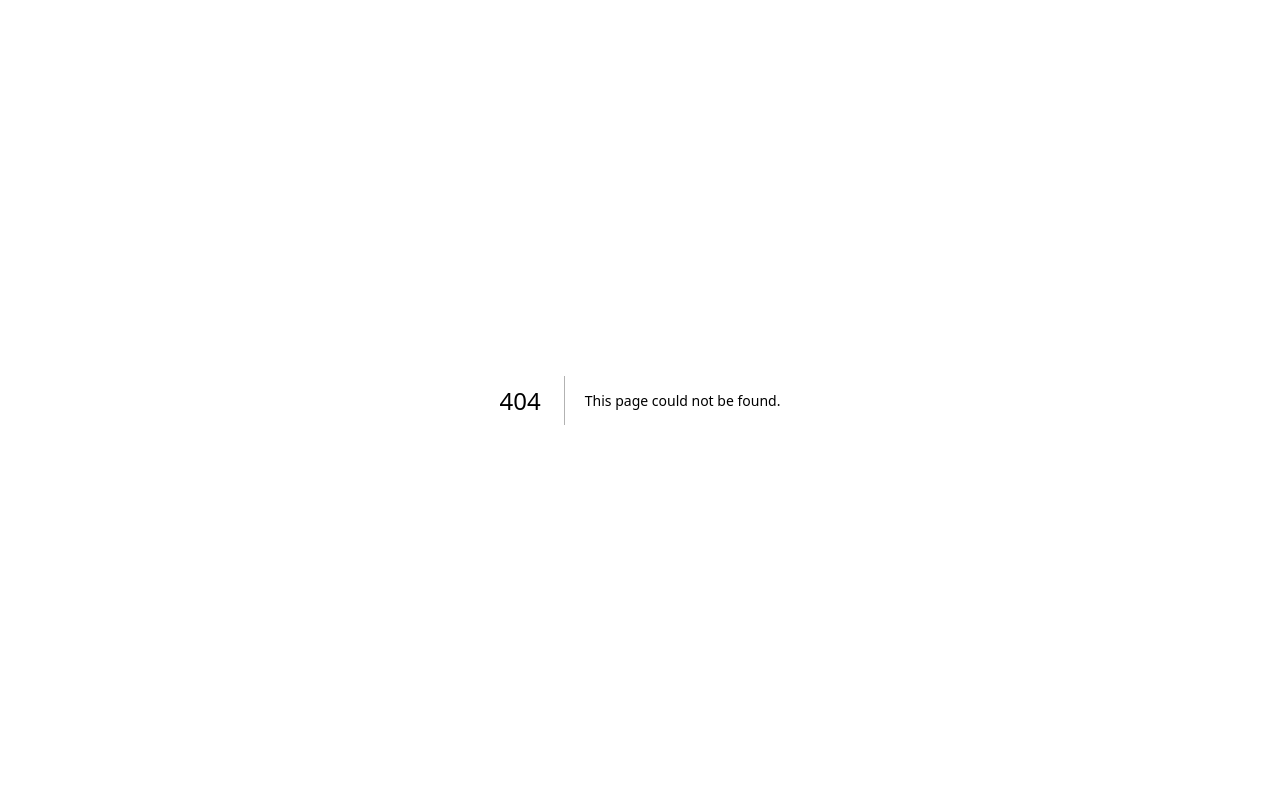
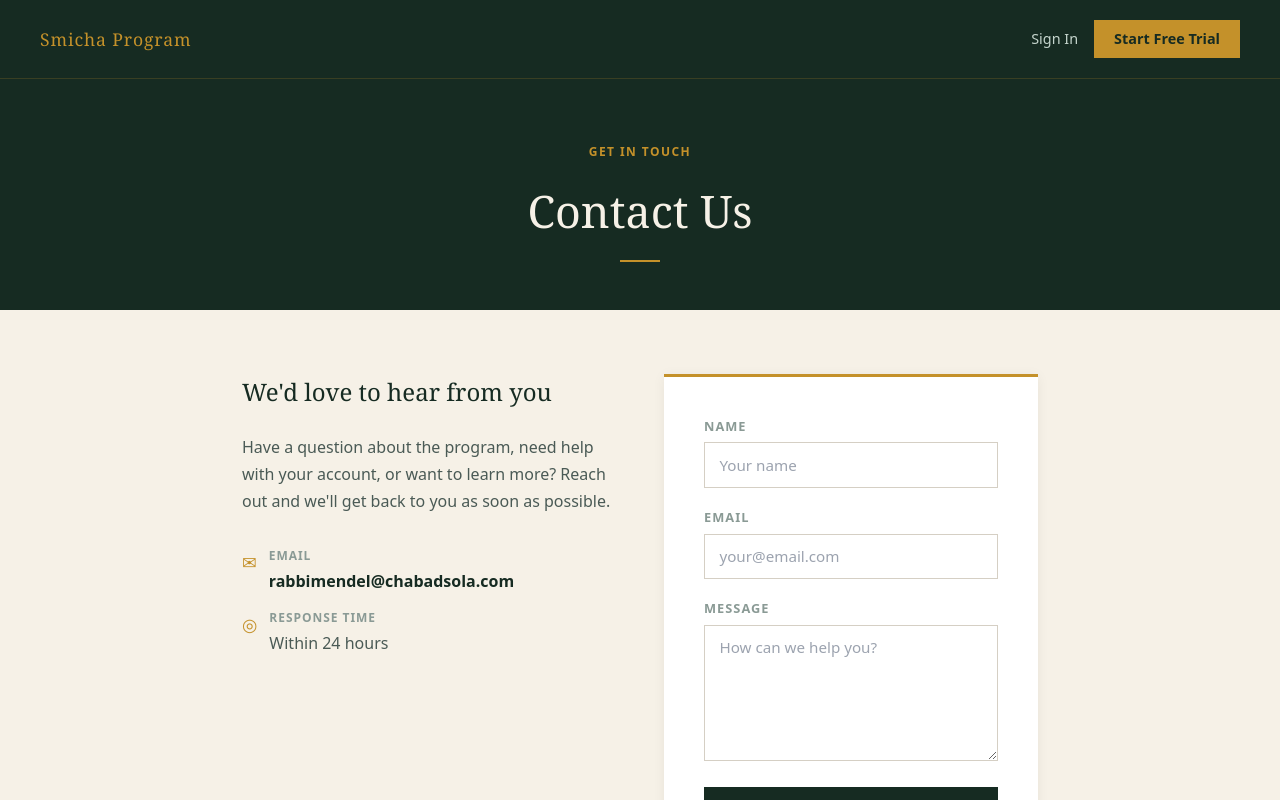
Before and after one commit to mendelz57/Smicha-Program-, a Next.js app: page /contact in a window 1280 px wide. Before the commit this address had no page. Shown: the top 800 px of the page. Built offline with nearby package versions, Linux system fonts and the light colour scheme.

Commit message:
Add Contact Us page and nav link

```diff
--- /dev/null
+++ b/app/contact/page.tsx
@@ -0,0 +1,127 @@
+'use client';
+import { useState } from 'react';
+import Link from 'next/link';
+
+export default function ContactPage() {
+  const [form, setForm] = useState({ name: '', email: '', message: '' });
+  const [sent, setSent] = useState(false);
+
+  async function handleSubmit(e: React.FormEvent) {
+    e.preventDefault();
+    // For now just show success — email integration can be added later
+    setSent(true);
+  }
+
+  return (
+    <div style={{ minHeight: '100vh', fontFamily: 'system-ui, sans-serif', background: '#F6F1E7' }}>
+      {/* Nav */}
+      <nav style={{ display: 'flex', justifyContent: 'space-between', alignItems: 'center', padding: '1.25rem 2.5rem', borderBottom: '1px solid rgba(196,145,42,0.2)', background: '#162B22' }}>
+        <Link href="/" style={{ fontFamily: 'Georgia, serif', fontSize: '1.1rem', letterSpacing: '0.05em', color: '#C4912A', textDecoration: 'none' }}>
+          Smicha Program
+        </Link>
+        <div style={{ display: 'flex', gap: '1rem', alignItems: 'center' }}>
+          <Link href="/login" style={{ color: '#C4D4CC', fontSize: '0.9rem', textDecoration: 'none' }}>Sign In</Link>
+          <Link href="/register" style={{ background: '#C4912A', color: '#162B22', padding: '0.5rem 1.25rem', fontSize: '0.9rem', fontWeight: '600', textDecoration: 'none' }}>
+            Start Free Trial
+          </Link>
+        </div>
+      </nav>
+
+      {/* Header */}
+      <div style={{ background: '#162B22', padding: '4rem 2rem 3rem', textAlign: 'center' }}>
+        <p style={{ fontSize: '0.75rem', letterSpacing: '0.12em', textTransform: 'uppercase', color: '#C4912A', fontWeight: '600', marginBottom: '1rem' }}>Get in Touch</p>
+        <h1 style={{ fontFamily: 'Georgia, serif', fontSize: 'clamp(2rem, 4vw, 2.8rem)', fontWeight: '400', color: '#F6F1E7', marginBottom: '1rem' }}>Contact Us</h1>
+        <div style={{ width: '2.5rem', height: '2px', background: '#C4912A', margin: '0 auto' }}></div>
+      </div>
+
+      {/* Content */}
+      <div style={{ maxWidth: '860px', margin: '0 auto', padding: '4rem 2rem', display: 'grid', gridTemplateColumns: 'repeat(auto-fit, minmax(280px, 1fr))', gap: '3rem' }}>
+
+        {/* Contact info */}
+        <div>
+          <h2 style={{ fontFamily: 'Georgia, serif', fontSize: '1.5rem', fontWeight: '400', color: '#162B22', marginBottom: '1.5rem' }}>We'd love to hear from you</h2>
+          <p style={{ color: '#4A5A55', lineHeight: 1.7, marginBottom: '2rem' }}>
+            Have a question about the program, need help with your account, or want to learn more? Reach out and we'll get back to you as soon as possible.
+          </p>
+          <div style={{ display: 'flex', flexDirection: 'column', gap: '1rem' }}>
+            <div style={{ display: 'flex', alignItems: 'flex-start', gap: '0.75rem' }}>
+              <span style={{ color: '#C4912A', fontSize: '1.1rem', marginTop: '2px' }}>✉</span>
+              <div>
+                <div style={{ fontSize: '0.75rem', textTransform: 'uppercase', letterSpacing: '0.08em', color: '#8A9A95', fontWeight: '600', marginBottom: '0.25rem' }}>Email</div>
+                <a href="mailto:rabbimendel@chabadsola.com" style={{ color: '#162B22', fontWeight: '600', textDecoration: 'none' }}>rabbimendel@chabadsola.com</a>
+              </div>
+            </div>
+            <div style={{ display: 'flex', alignItems: 'flex-start', gap: '0.75rem' }}>
+              <span style={{ color: '#C4912A', fontSize: '1.1rem', marginTop: '2px' }}>◎</span>
+              <div>
+                <div style={{ fontSize: '0.75rem', textTransform: 'uppercase', letterSpacing: '0.08em', color: '#8A9A95', fontWeight: '600', marginBottom: '0.25rem' }}>Response Time</div>
+                <span style={{ color: '#4A5A55' }}>Within 24 hours</span>
+              </div>
+            </div>
+          </div>
+        </div>
+
+        {/* Form */}
+        <div style={{ background: '#fff', borderTop: '3px solid #C4912A', padding: '2.5rem', boxShadow: '0 2px 12px rgba(0,0,0,0.06)' }}>
+          {sent ? (
+            <div style={{ textAlign: 'center', padding: '2rem 0' }}>
+              <div style={{ fontSize: '2.5rem', marginBottom: '1rem' }}>✓</div>
+              <h3 style={{ fontFamily: 'Georgia, serif', fontSize: '1.4rem', fontWeight: '400', color: '#162B22', marginBottom: '0.75rem' }}>Message Sent</h3>
+              <p style={{ color: '#4A5A55', lineHeight: 1.6 }}>Thank you for reaching out. We'll be in touch within 24 hours.</p>
+              <button onClick={() => setSent(false)} style={{ marginTop: '1.5rem', background: 'none', border: '1px solid #C4912A', color: '#C4912A', padding: '0.6rem 1.5rem', cursor: 'pointer', fontSize: '0.9rem' }}>
+                Send another message
+              </button>
+            </div>
+          ) : (
+            <form onSubmit={handleSubmit} style={{ display: 'flex', flexDirection: 'column', gap: '1.25rem' }}>
+              <div>
+                <label style={{ display: 'block', fontSize: '0.8rem', textTransform: 'uppercase', letterSpacing: '0.08em', color: '#8A9A95', fontWeight: '600', marginBottom: '0.4rem' }}>Name</label>
+                <input
+                  type="text"
+                  required
+                  value={form.name}
+                  onChange={e => setForm({ ...form, name: e.target.value })}
+                  style={{ width: '100%', border: '1px solid #D5CFC4', padding: '0.65rem 0.9rem', fontSize: '0.95rem', outline: 'none', boxSizing: 'border-box' }}
+                  placeholder="Your name"
+                />
+              </div>
+              <div>
+                <label style={{ display: 'block', fontSize: '0.8rem', textTransform: 'uppercase', letterSpacing: '0.08em', color: '#8A9A95', fontWeight: '600', marginBottom: '0.4rem' }}>Email</label>
+                <input
+                  type="email"
+                  required
+                  value={form.email}
+                  onChange={e => setForm({ ...form, email: e.target.value })}
+                  style={{ width: '100%', border: '1px solid #D5CFC4', padding: '0.65rem 0.9rem', fontSize: '0.95rem', outline: 'none', boxSizing: 'border-box' }}
+                  placeholder="your@email.com"
+                />
+              </div>
+              <div>
+                <label style={{ display: 'block', fontSize: '0.8rem', textTransform: 'uppercase', letterSpacing: '0.08em', color: '#8A9A95', fontWeight: '600', marginBottom: '0.4rem' }}>Message</label>
+                <textarea
+                  required
+                  rows={5}
+                  value={form.message}
+                  onChange={e => setForm({ ...form, message: e.target.value })}
+                  style={{ width: '100%', border: '1px solid #D5CFC4', padding: '0.65rem 0.9rem', fontSize: '0.95rem', outline: 'none', resize: 'vertical', boxSizing: 'border-box' }}
+                  placeholder="How can we help you?"
+                />
+              </div>
+              <button
+                type="submit"
+                style={{ background: '#162B22', color: '#F6F1E7', border: 'none', padding: '0.85rem', fontWeight: '700', fontSize: '0.95rem', cursor: 'pointer', letterSpacing: '0.02em' }}
+              >
+                Send Message
+              </button>
+            </form>
+          )}
+        </div>
+      </div>
+
+      {/* Footer link */}
+      <div style={{ textAlign: 'center', padding: '2rem', borderTop: '1px solid #D5CFC4' }}>
+        <Link href="/" style={{ color: '#8A9A95', fontSize: '0.9rem', textDecoration: 'none' }}>← Back to Home</Link>
+      </div>
+    </div>
+  );
+}
--- a/app/page.tsx
+++ b/app/page.tsx
@@ -18,6 +18,7 @@ export default async function Home() {
             Smicha Program
           </span>
           <div style={{ display: 'flex', gap: '1rem', alignItems: 'center' }}>
+            <Link href="/contact" style={{ color: '#C4D4CC', fontSize: '0.9rem', textDecoration: 'none' }}>Contact</Link>
             <Link href="/login" style={{ color: '#C4D4CC', fontSize: '0.9rem', textDecoration: 'none' }}>Sign In</Link>
             <Link href="/register" style={{ background: '#C4912A', color: '#162B22', padding: '0.5rem 1.25rem', fontSize: '0.9rem', fontWeight: '600', textDecoration: 'none' }}>
               Start Free Trial
```
